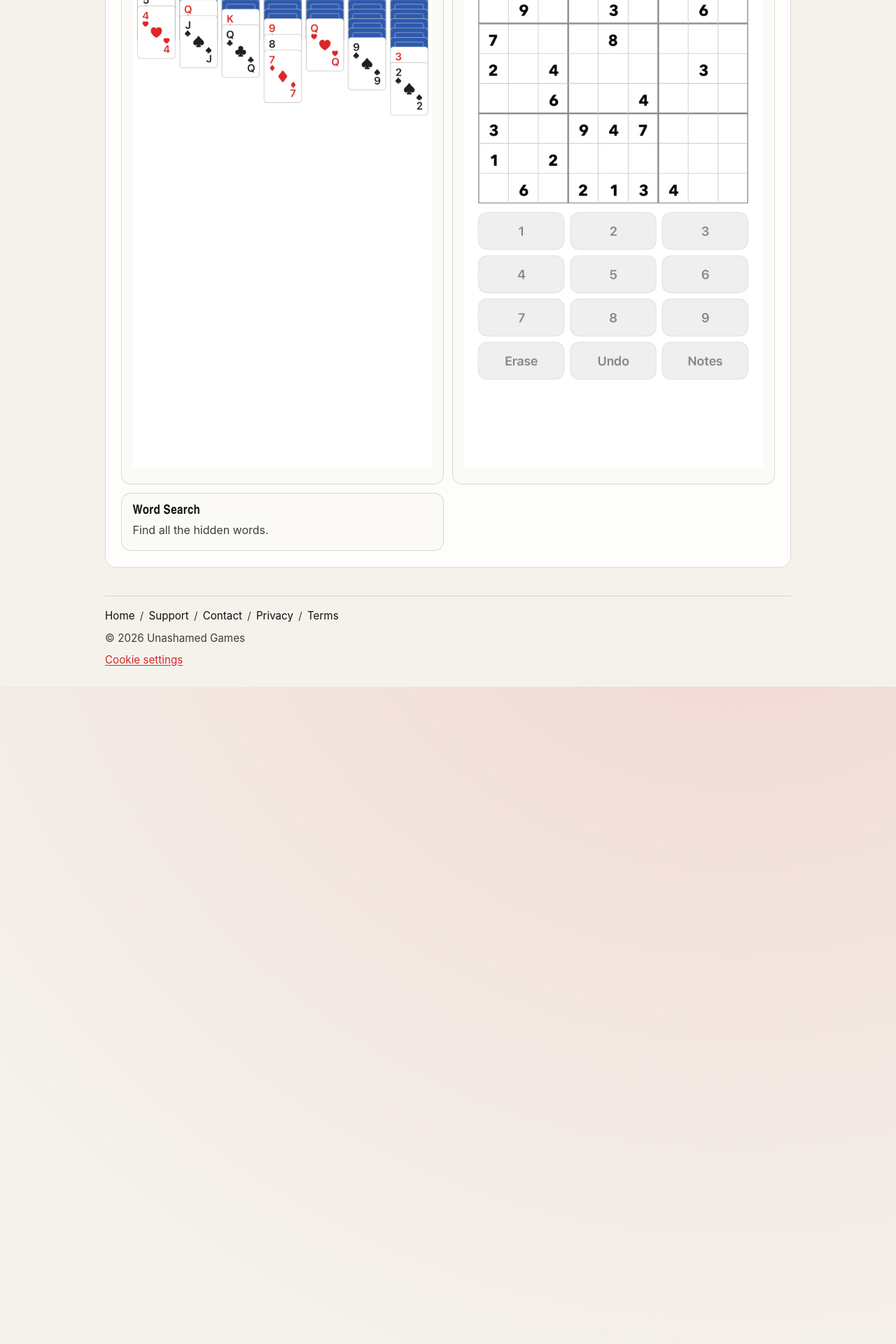
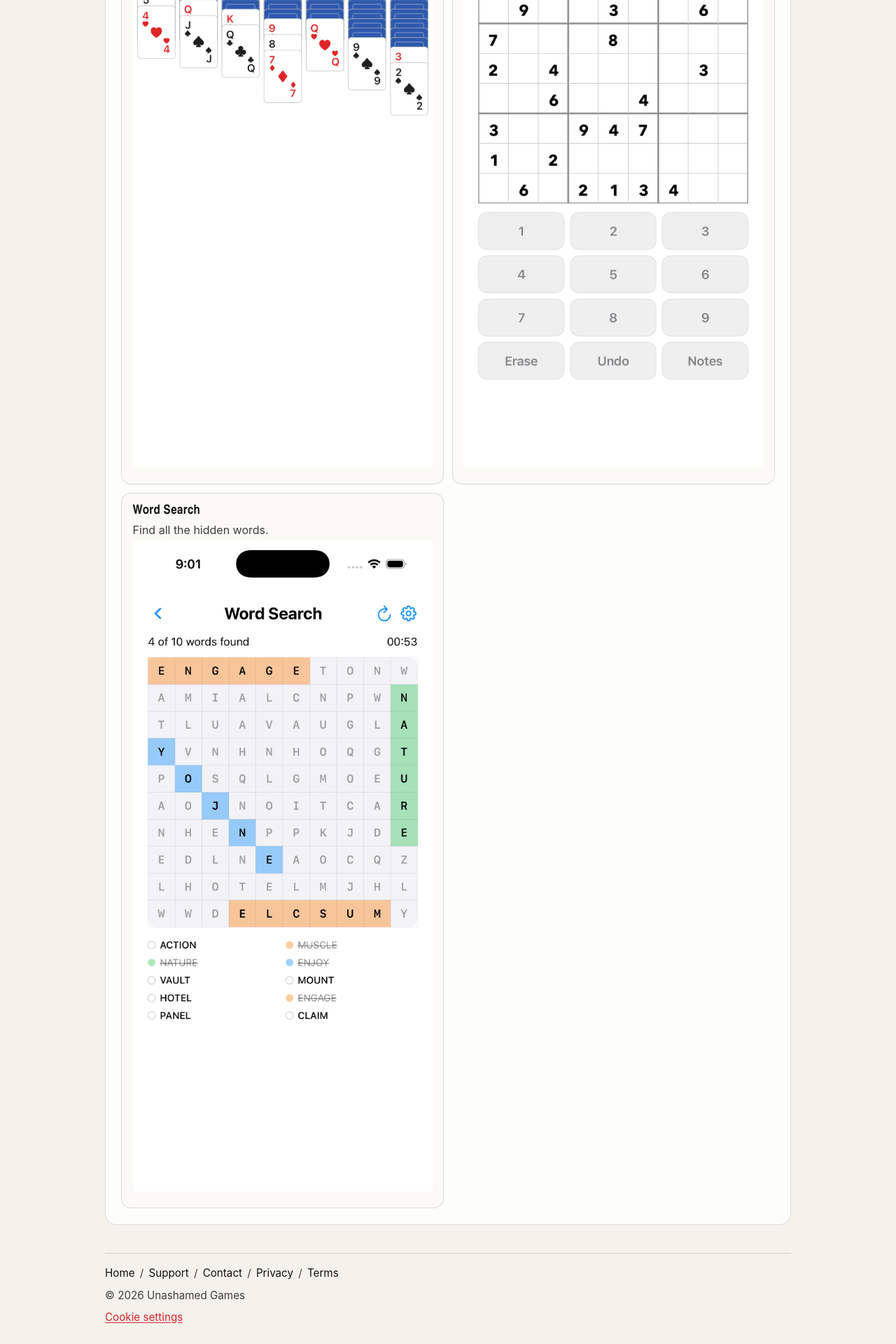
Before and after one commit to Unashamed-Games/marketing-site, a Jekyll site: the page built from index.md, in a window 1280 px wide. Shown: the part 1901-3821 px from the top of the page at 70% size. Built offline with Jekyll 4.4.1, drawn with Linux system fonts in a browser that asks for light colours.

```diff
--- a/index.md
+++ b/index.md
@@ -40,6 +40,7 @@ description: >-
       <article class="game-card" role="listitem">
         <h3>Word Search</h3>
         <p>Find all the hidden words.</p>
+        <img src="/assets/screenshots/WordSearch-Gameplay.png" />
       </article>
     </div>
   </section>
```
Also changed, not shown: assets/screenshots/WordSearch-Gameplay.png (added).
